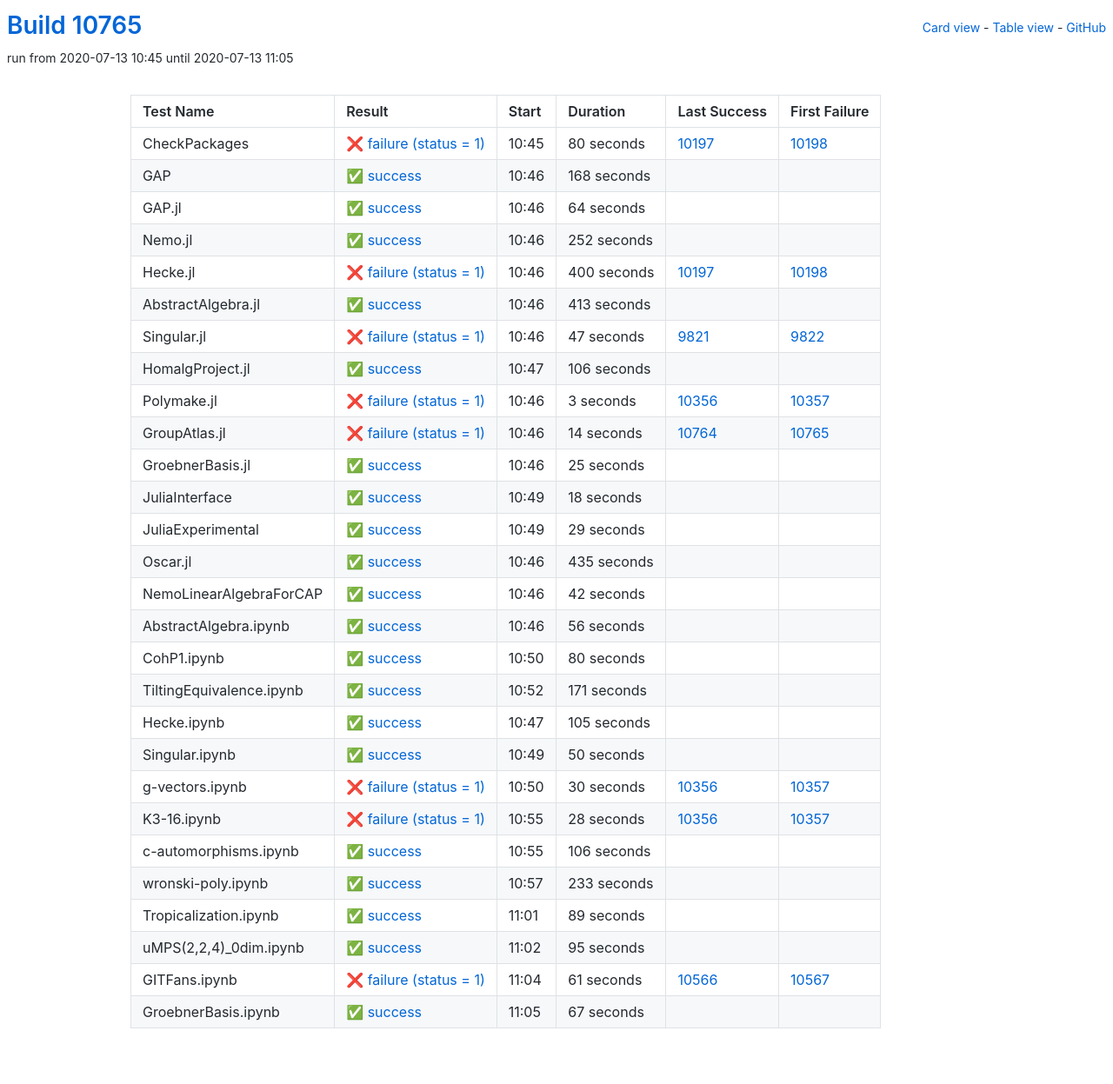
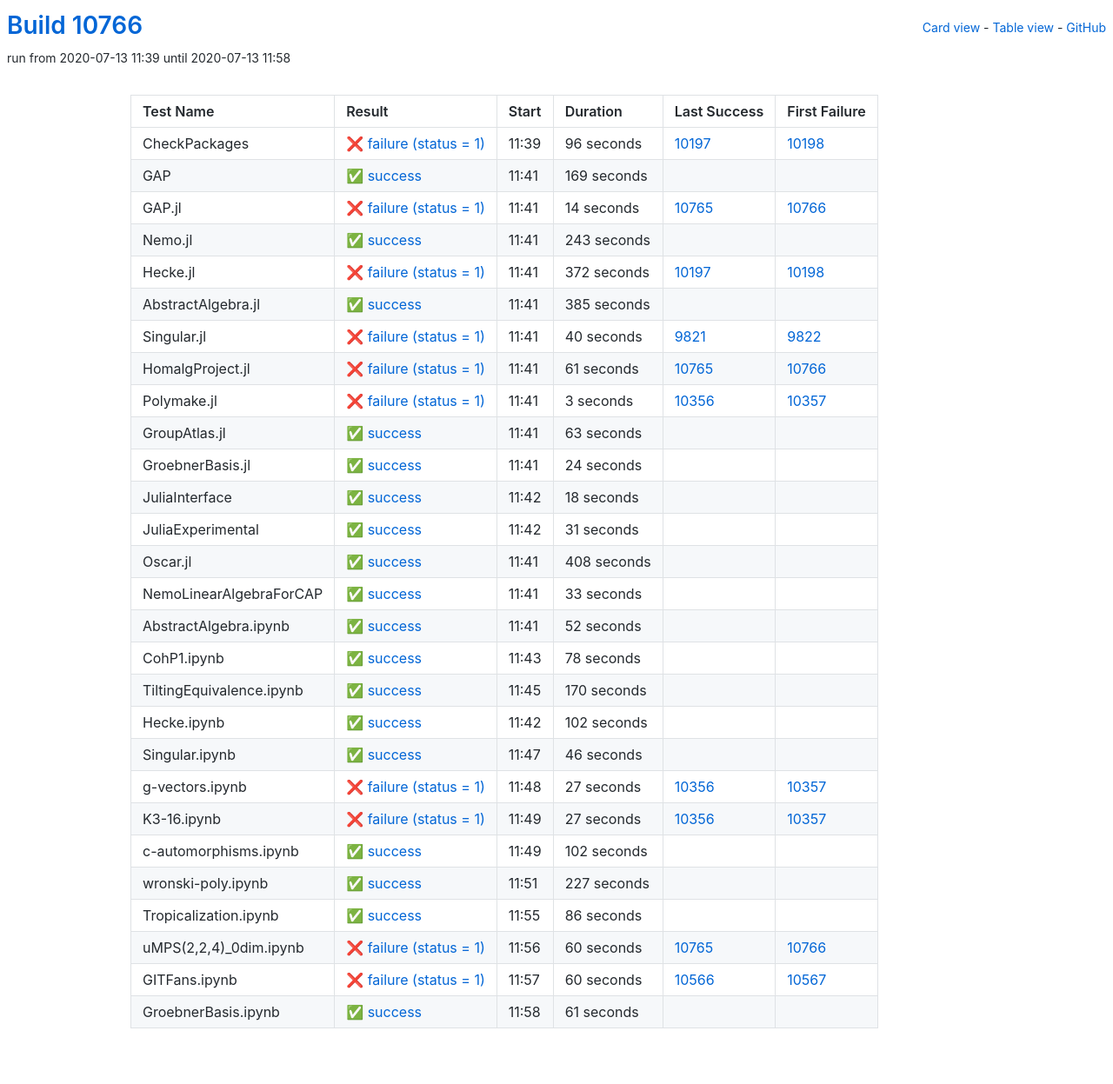
Before and after one commit to oscar-system/oscar-ci-status, a Jekyll site: the page built from table.html, in a window 1280 px wide. Shown: the whole page at 87% size. Built offline with Jekyll 4.4.1, drawn with Linux system fonts in a browser that asks for light colours.

Commit message:
Build #10766

```diff
--- a/_data/ci.yml
+++ b/_data/ci.yml
@@ -1,6 +1,6 @@
 ---
-build: 10765
-build_url: https://oscarci.mathematik.uni-kl.de/job/oscar/10765/
+build: 10766
+build_url: https://oscarci.mathematik.uni-kl.de/job/oscar/10766/
 job: oscar
 organization: oscar-system
 repo: oscar-ci-status
@@ -8,104 +8,104 @@
 tests:
 - name: CheckPackages
   id: checkpackages
-  log: https://oscarci.mathematik.uni-kl.de/job/oscar/10765/artifact/logs/build-10765/CheckPackages.log
-  start: 2020-07-13 10:45
+  log: https://oscarci.mathematik.uni-kl.de/job/oscar/10766/artifact/logs/build-10766/CheckPackages.log
+  start: 2020-07-13 11:39
   success: false
   exitcode: 1
   status: failure
-  duration: 80
+  duration: 96
   last_success: 10197
   last_success_url: https://oscarci.mathematik.uni-kl.de/job/oscar/10197/
   first_failure: 10198
   first_failure_url: https://oscarci.mathematik.uni-kl.de/job/oscar/10198/
 - name: GAP
   id: gap
-  log: https://oscarci.mathematik.uni-kl.de/job/oscar/10765/artifact/logs/build-10765/GAP.log
-  start: 2020-07-13 10:46
+  log: https://oscarci.mathematik.uni-kl.de/job/oscar/10766/artifact/logs/build-10766/GAP.log
+  start: 2020-07-13 11:41
   success: true
   exitcode: 0
   status: success
-  duration: 168
+  duration: 169
   last_success: false
   last_success_url:
   first_failure: false
   first_failure_url:
 - name: GAP.jl
   id: gap-jl
-  log: https://oscarci.mathematik.uni-kl.de/job/oscar/10765/artifact/logs/build-10765/GAP.jl.log
-  start: 2020-07-13 10:46
+  log: https://oscarci.mathematik.uni-kl.de/job/oscar/10766/artifact/logs/build-10766/GAP.jl.log
+  start: 2020-07-13 11:41
+  success: false
+  exitcode: 1
+  status: failure
+  duration: 14
+  last_success: 10765
+  last_success_url: https://oscarci.mathematik.uni-kl.de/job/oscar/10765/
+  first_failure: 10766
+  first_failure_url: https://oscarci.mathematik.uni-kl.de/job/oscar/10766/
+- name: Nemo.jl
+  id: nemo-jl
+  log: https://oscarci.mathematik.uni-kl.de/job/oscar/10766/artifact/logs/build-10766/Nemo.jl.log
+  start: 2020-07-13 11:41
   success: true
   exitcode: 0
   status: success
-  duration: 64
-  last_success: false
-  last_success_url:
-  first_failure: false
-  first_failure_url:
-- name: Nemo.jl
-  id: nemo-jl
-  log: https://oscarci.mathematik.uni-kl.de/job/oscar/10765/artifact/logs/build-10765/Nemo.jl.log
-  start: 2020-07-13 10:46
-  success: true
-  exitcode: 0
-  status: success
-  duration: 252
+  duration: 243
   last_success: false
   last_success_url:
   first_failure: false
   first_failure_url:
 - name: Hecke.jl
   id: hecke-jl
-  log: https://oscarci.mathematik.uni-kl.de/job/oscar/10765/artifact/logs/build-10765/Hecke.jl.log
-  start: 2020-07-13 10:46
+  log: https://oscarci.mathematik.uni-kl.de/job/oscar/10766/artifact/logs/build-10766/Hecke.jl.log
+  start: 2020-07-13 11:41
   success: false
   exitcode: 1
   status: failure
-  duration: 400
+  duration: 372
   last_success: 10197
   last_success_url: https://oscarci.mathematik.uni-kl.de/job/oscar/10197/
   first_failure: 10198
   first_failure_url: https://oscarci.mathematik.uni-kl.de/job/oscar/10198/
 - name: AbstractAlgebra.jl
   id: abstractalgebra-jl
-  log: https://oscarci.mathematik.uni-kl.de/job/oscar/10765/artifact/logs/build-10765/AbstractAlgebra.jl.log
-  start: 2020-07-13 10:46
+  log: https://oscarci.mathematik.uni-kl.de/job/oscar/10766/artifact/logs/build-10766/AbstractAlgebra.jl.log
+  start: 2020-07-13 11:41
   success: true
   exitcode: 0
   status: success
-  duration: 413
+  duration: 385
   last_success: false
   last_success_url:
   first_failure: false
   first_failure_url:
 - name: Singular.jl
   id: singular-jl
-  log: https://oscarci.mathematik.uni-kl.de/job/oscar/10765/artifact/logs/build-10765/Singular.jl.log
-  start: 2020-07-13 10:46
+  log: https://oscarci.mathematik.uni-kl.de/job/oscar/10766/artifact/logs/build-10766/Singular.jl.log
+  start: 2020-07-13 11:41
   success: false
   exitcode: 1
   status: failure
-  duration: 47
+  duration: 40
   last_success: 9821
   last_success_url: https://oscarci.mathematik.uni-kl.de/job/oscar/9821/
   first_failure: 9822
   first_failure_url: https://oscarci.mathematik.uni-kl.de/job/oscar/9822/
 - name: HomalgProject.jl
   id: homalgproject-jl
-  log: https://oscarci.mathematik.uni-kl.de/job/oscar/10765/artifact/logs/build-10765/HomalgProject.jl.log
-  start: 2020-07-13 10:47
-  success: true
-  exitcode: 0
-  status: success
-  duration: 106
-  last_success: false
-  last_success_url:
-  first_failure: false
-  first_failure_url:
+  log: https://oscarci.mathematik.uni-kl.de/job/oscar/10766/artifact/logs/build-10766/HomalgProject.jl.log
+  start: 2020-07-13 11:41
+  success: false
+  exitcode: 1
+  status: failure
+  duration: 61
+  last_success: 10765
+  last_success_url: https://oscarci.mathematik.uni-kl.de/job/oscar/10765/
+  first_failure: 10766
+  first_failure_url: https://oscarci.mathematik.uni-kl.de/job/oscar/10766/
 - name: Polymake.jl
   id: polymake-jl
-  log: https://oscarci.mathematik.uni-kl.de/job/oscar/10765/artifact/logs/build-10765/Polymake.jl.log
-  start: 2020-07-13 10:46
+  log: https://oscarci.mathematik.uni-kl.de/job/oscar/10766/artifact/logs/build-10766/Polymake.jl.log
+  start: 2020-07-13 11:41
   success: false
   exitcode: 1
   status: failure
@@ -116,32 +116,32 @@
   first_failure_url: https://oscarci.mathematik.uni-kl.de/job/oscar/10357/
 - name: GroupAtlas.jl
   id: groupatlas-jl
-  log: https://oscarci.mathematik.uni-kl.de/job/oscar/10765/artifact/logs/build-10765/GroupAtlas.jl.log
-  start: 2020-07-13 10:46
-  success: false
-  exitcode: 1
-  status: failure
-  duration: 14
-  last_success: 10764
-  last_success_url: https://oscarci.mathematik.uni-kl.de/job/oscar/10764/
-  first_failure: 10765
-  first_failure_url: https://oscarci.mathematik.uni-kl.de/job/oscar/10765/
-- name: GroebnerBasis.jl
-  id: groebnerbasis-jl
-  log: https://oscarci.mathematik.uni-kl.de/job/oscar/10765/artifact/logs/build-10765/GroebnerBasis.jl.log
-  start: 2020-07-13 10:46
+  log: https://oscarci.mathematik.uni-kl.de/job/oscar/10766/artifact/logs/build-10766/GroupAtlas.jl.log
+  start: 2020-07-13 11:41
   success: true
   exitcode: 0
   status: success
-  duration: 25
+  duration: 63
+  last_success: false
+  last_success_url:
+  first_failure: false
+  first_failure_url:
+- name: GroebnerBasis.jl
+  id: groebnerbasis-jl
+  log: https://oscarci.mathematik.uni-kl.de/job/oscar/10766/artifact/logs/build-10766/GroebnerBasis.jl.log
+  start: 2020-07-13 11:41
+  success: true
+  exitcode: 0
+  status: success
+  duration: 24
   last_success: false
   last_success_url:
   first_failure: false
   first_failure_url:
 - name: JuliaInterface
   id: juliainterface
-  log: https://oscarci.mathematik.uni-kl.de/job/oscar/10765/artifact/logs/build-10765/JuliaInterface.log
-  start: 2020-07-13 10:49
+  log: https://oscarci.mathematik.uni-kl.de/job/oscar/10766/artifact/logs/build-10766/JuliaInterface.log
+  start: 2020-07-13 11:42
   success: true
   exitcode: 0
   status: success
@@ -152,192 +152,192 @@
   first_failure_url:
 - name: JuliaExperimental
   id: juliaexperimental
-  log: https://oscarci.mathematik.uni-kl.de/job/oscar/10765/artifact/logs/build-10765/JuliaExperimental.log
-  start: 2020-07-13 10:49
+  log: https://oscarci.mathematik.uni-kl.de/job/oscar/10766/artifact/logs/build-10766/JuliaExperimental.log
+  start: 2020-07-13 11:42
   success: true
   exitcode: 0
   status: success
-  duration: 29
+  duration: 31
   last_success: false
   last_success_url:
   first_failure: false
   first_failure_url:
 - name: Oscar.jl
   id: oscar-jl
-  log: https://oscarci.mathematik.uni-kl.de/job/oscar/10765/artifact/logs/build-10765/Oscar.jl.log
-  start: 2020-07-13 10:46
+  log: https://oscarci.mathematik.uni-kl.de/job/oscar/10766/artifact/logs/build-10766/Oscar.jl.log
+  start: 2020-07-13 11:41
   success: true
   exitcode: 0
   status: success
-  duration: 435
+  duration: 408
   last_success: false
   last_success_url:
   first_failure: false
   first_failure_url:
 - name: NemoLinearAlgebraForCAP
   id: nemolinearalgebraforcap
-  log: https://oscarci.mathematik.uni-kl.de/job/oscar/10765/artifact/logs/build-10765/NemoLinearAlgebraForCAP.log
-  start: 2020-07-13 10:46
+  log: https://oscarci.mathematik.uni-kl.de/job/oscar/10766/artifact/logs/build-10766/NemoLinearAlgebraForCAP.log
+  start: 2020-07-13 11:41
   success: true
   exitcode: 0
   status: success
-  duration: 42
+  duration: 33
   last_success: false
   last_success_url:
   first_failure: false
   first_failure_url:
 - name: AbstractAlgebra.ipynb
   id: abstractalgebra-ipynb
-  log: https://oscarci.mathematik.uni-kl.de/job/oscar/10765/artifact/logs/build-10765/AbstractAlgebra.ipynb.log
-  start: 2020-07-13 10:46
+  log: https://oscarci.mathematik.uni-kl.de/job/oscar/10766/artifact/logs/build-10766/AbstractAlgebra.ipynb.log
+  start: 2020-07-13 11:41
   success: true
   exitcode: 0
   status: success
-  duration: 56
+  duration: 52
   last_success: false
   last_success_url:
   first_failure: false
   first_failure_url:
 - name: CohP1.ipynb
   id: cohp1-ipynb
-  log: https://oscarci.mathematik.uni-kl.de/job/oscar/10765/artifact/logs/build-10765/CohP1.ipynb.log
-  start: 2020-07-13 10:50
+  log: https://oscarci.mathematik.uni-kl.de/job/oscar/10766/artifact/logs/build-10766/CohP1.ipynb.log
+  start: 2020-07-13 11:43
   success: true
   exitcode: 0
   status: success
-  duration: 80
+  duration: 78
   last_success: false
   last_success_url:
   first_failure: false
   first_failure_url:
 - name: TiltingEquivalence.ipynb
   id: tiltingequivalence-ipynb
-  log: https://oscarci.mathematik.uni-kl.de/job/oscar/10765/artifact/logs/build-10765/TiltingEquivalence.ipynb.log
-  start: 2020-07-13 10:52
+  log: https://oscarci.mathematik.uni-kl.de/job/oscar/10766/artifact/logs/build-10766/TiltingEquivalence.ipynb.log
+  start: 2020-07-13 11:45
   success: true
   exitcode: 0
   status: success
-  duration: 171
+  duration: 170
   last_success: false
   last_success_url:
   first_failure: false
   first_failure_url:
 - name: Hecke.ipynb
   id: hecke-ipynb
-  log: https://oscarci.mathematik.uni-kl.de/job/oscar/10765/artifact/logs/build-10765/Hecke.ipynb.log
-  start: 2020-07-13 10:47
+  log: https://oscarci.mathematik.uni-kl.de/job/oscar/10766/artifact/logs/build-10766/Hecke.ipynb.log
+  start: 2020-07-13 11:42
   success: true
   exitcode: 0
   status: success
-  duration: 105
+  duration: 102
   last_success: false
   last_success_url:
   first_failure: false
   first_failure_url:
 - name: Singular.ipynb
   id: singular-ipynb
-  log: https://oscarci.mathematik.uni-kl.de/job/oscar/10765/artifact/logs/build-10765/Singular.ipynb.log
-  start: 2020-07-13 10:49
+  log: https://oscarci.mathematik.uni-kl.de/job/oscar/10766/artifact/logs/build-10766/Singular.ipynb.log
+  start: 2020-07-13 11:47
   success: true
   exitcode: 0
   status: success
-  duration: 50
+  duration: 46
   last_success: false
   last_success_url:
   first_failure: false
   first_failure_url:
 - name: g-vectors.ipynb
   id: g-vectors-ipynb
-  log: https://oscarci.mathematik.uni-kl.de/job/oscar/10765/artifact/logs/build-10765/g-vectors.ipynb.log
-  start: 2020-07-13 10:50
+  log: https://oscarci.mathematik.uni-kl.de/job/oscar/10766/artifact/logs/build-10766/g-vectors.ipynb.log
+  start: 2020-07-13 11:48
   success: false
   exitcode: 1
   status: failure
-  duration: 30
+  duration: 27
   last_success: 10356
   last_success_url: https://oscarci.mathematik.uni-kl.de/job/oscar/10356/
   first_failure: 10357
   first_failure_url: https://oscarci.mathematik.uni-kl.de/job/oscar/10357/
 - name: K3-16.ipynb
   id: k3-16-ipynb
-  log: https://oscarci.mathematik.uni-kl.de/job/oscar/10765/artifact/logs/build-10765/K3-16.ipynb.log
-  start: 2020-07-13 10:55
+  log: https://oscarci.mathematik.uni-kl.de/job/oscar/10766/artifact/logs/build-10766/K3-16.ipynb.log
+  start: 2020-07-13 11:49
   success: false
   exitcode: 1
   status: failure
-  duration: 28
+  duration: 27
   last_success: 10356
   last_success_url: https://oscarci.mathematik.uni-kl.de/job/oscar/10356/
   first_failure: 10357
   first_failure_url: https://oscarci.mathematik.uni-kl.de/job/oscar/10357/
 - name: c-automorphisms.ipynb
   id: c-automorphisms-ipynb
-  log: https://oscarci.mathematik.uni-kl.de/job/oscar/10765/artifact/logs/build-10765/c-automorphisms.ipynb.log
-  start: 2020-07-13 10:55
+  log: https://oscarci.mathematik.uni-kl.de/job/oscar/10766/artifact/logs/build-10766/c-automorphisms.ipynb.log
+  start: 2020-07-13 11:49
   success: true
   exitcode: 0
   status: success
-  duration: 106
+  duration: 102
   last_success: false
   last_success_url:
   first_failure: false
   first_failure_url:
 - name: wronski-poly.ipynb
   id: wronski-poly-ipynb
-  log: https://oscarci.mathematik.uni-kl.de/job/oscar/10765/artifact/logs/build-10765/wronski-poly.ipynb.log
-  start: 2020-07-13 10:57
+  log: https://oscarci.mathematik.uni-kl.de/job/oscar/10766/artifact/logs/build-10766/wronski-poly.ipynb.log
+  start: 2020-07-13 11:51
   success: true
   exitcode: 0
   status: success
-  duration: 233
+  duration: 227
   last_success: false
   last_success_url:
   first_failure: false
   first_failure_url:
 - name: Tropicalization.ipynb
   id: tropicalization-ipynb
-  log: https://oscarci.mathematik.uni-kl.de/job/oscar/10765/artifact/logs/build-10765/Tropicalization.ipynb.log
-  start: 2020-07-13 11:01
+  log: https://oscarci.mathematik.uni-kl.de/job/oscar/10766/artifact/logs/build-10766/Tropicalization.ipynb.log
+  start: 2020-07-13 11:55
   success: true
   exitcode: 0
   status: success
-  duration: 89
+  duration: 86
   last_success: false
   last_success_url:
   first_failure: false
   first_failure_url:
 - name: uMPS(2,2,4)_0dim.ipynb
   id: umps-2-2-4-0dim-ipynb
-  log: https://oscarci.mathematik.uni-kl.de/job/oscar/10765/artifact/logs/build-10765/uMPS-2-2-4-_0dim.ipynb.log
-  start: 2020-07-13 11:02
-  success: true
-  exitcode: 0
-  status: success
-  duration: 95
-  last_success: false
-  last_success_url:
-  first_failure: false
-  first_failure_url:
-- name: GITFans.ipynb
-  id: gitfans-ipynb
-  log: https://oscarci.mathematik.uni-kl.de/job/oscar/10765/artifact/logs/build-10765/GITFans.ipynb.log
-  start: 2020-07-13 11:04
+  log: https://oscarci.mathematik.uni-kl.de/job/oscar/10766/artifact/logs/build-10766/uMPS-2-2-4-_0dim.ipynb.log
+  start: 2020-07-13 11:56
   success: false
   exitcode: 1
   status: failure
-  duration: 61
+  duration: 60
+  last_success: 10765
+  last_success_url: https://oscarci.mathematik.uni-kl.de/job/oscar/10765/
+  first_failure: 10766
+  first_failure_url: https://oscarci.mathematik.uni-kl.de/job/oscar/10766/
+- name: GITFans.ipynb
+  id: gitfans-ipynb
+  log: https://oscarci.mathematik.uni-kl.de/job/oscar/10766/artifact/logs/build-10766/GITFans.ipynb.log
+  start: 2020-07-13 11:57
+  success: false
+  exitcode: 1
+  status: failure
+  duration: 60
   last_success: 10566
   last_success_url: https://oscarci.mathematik.uni-kl.de/job/oscar/10566/
   first_failure: 10567
   first_failure_url: https://oscarci.mathematik.uni-kl.de/job/oscar/10567/
 - name: GroebnerBasis.ipynb
   id: groebnerbasis-ipynb
-  log: https://oscarci.mathematik.uni-kl.de/job/oscar/10765/artifact/logs/build-10765/GroebnerBasis.ipynb.log
-  start: 2020-07-13 11:05
+  log: https://oscarci.mathematik.uni-kl.de/job/oscar/10766/artifact/logs/build-10766/GroebnerBasis.ipynb.log
+  start: 2020-07-13 11:58
   success: true
   exitcode: 0
   status: success
-  duration: 67
+  duration: 61
   last_success: false
   last_success_url:
   first_failure: false
```
Also changed, not shown: README.md.
